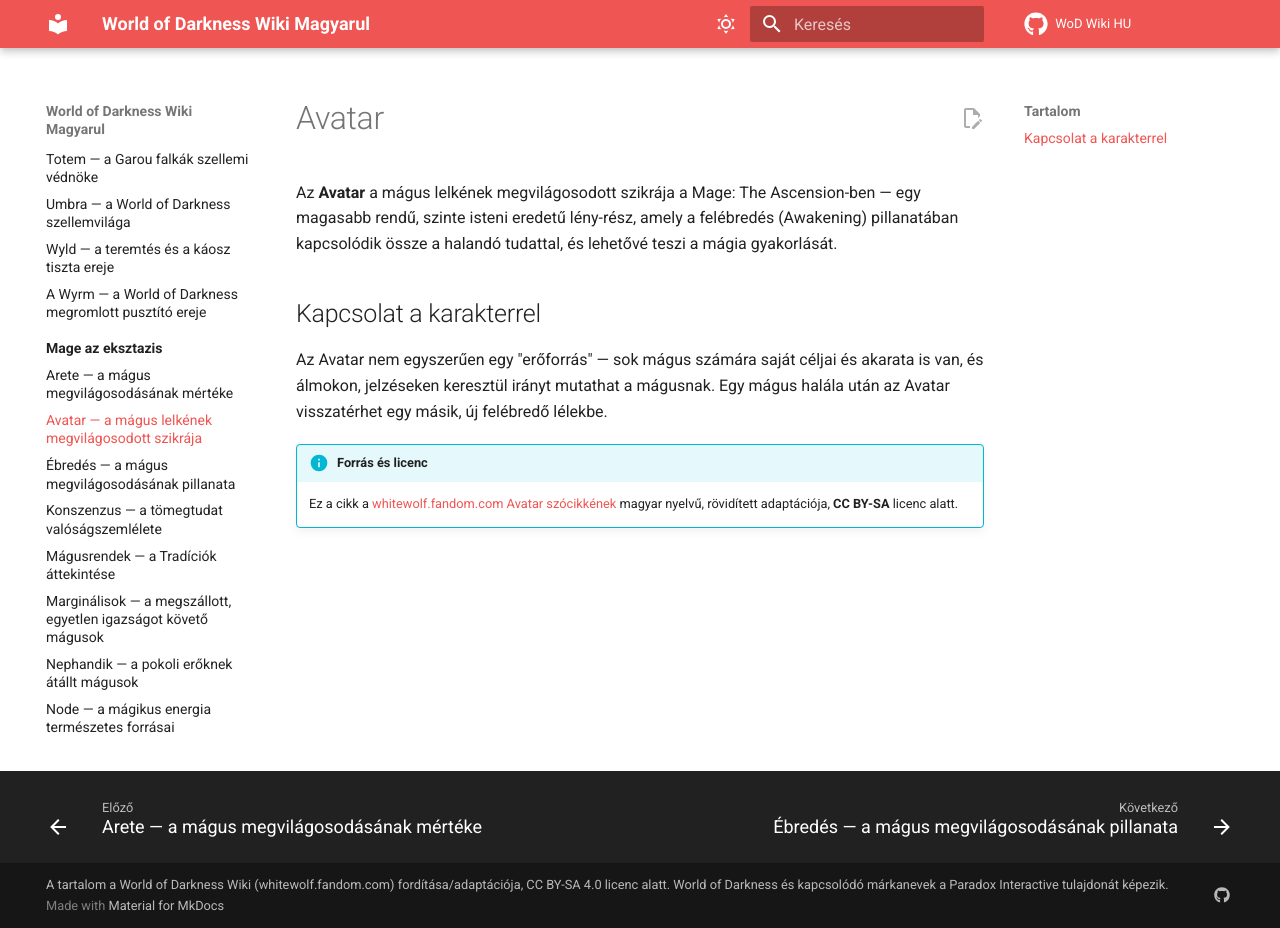
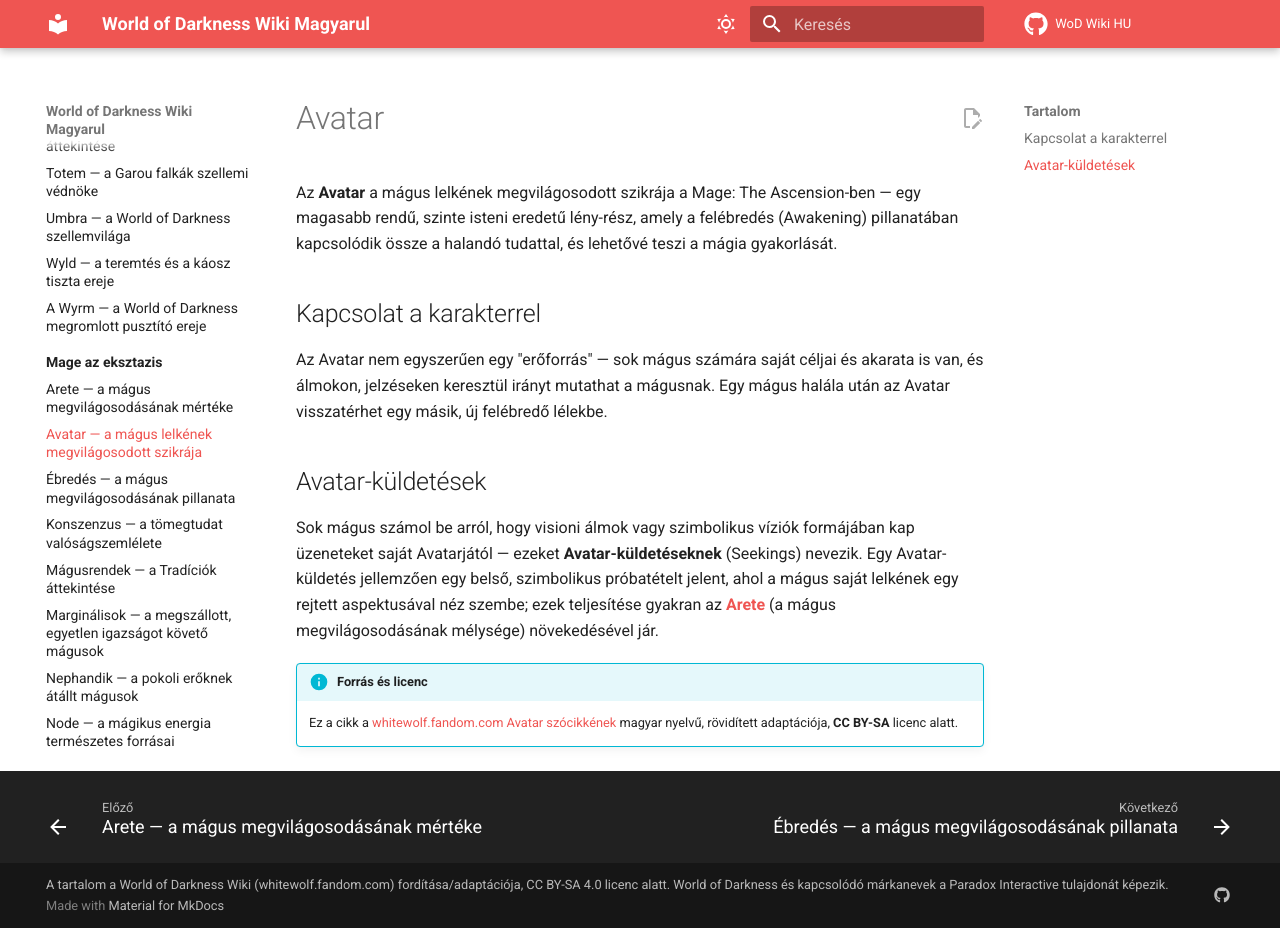
Before and after one commit to davidszentgyorgyi/wod-hu, an MkDocs documentation site: the page built from docs/mage-az-eksztazis/avatar.md, in a window 1280 px wide and 928 px high. Built offline with MkDocs 1.6.1 and Material for MkDocs 9.7.7, drawn with Linux system fonts in a browser that asks for light colours; comment, search, counter and statistics services are not loaded.

Commit message:
Expand Avatar article with Avatar-kuldetesek (Seekings) and link to Arete
Original explanation of symbolic visionary trials that raise Arete.

Co-Authored-By: Claude Sonnet 5 <noreply@anthropic.com>

```diff
--- a/docs/mage-az-eksztazis/avatar.md
+++ b/docs/mage-az-eksztazis/avatar.md
@@ -17,6 +17,14 @@ Az Avatar nem egyszerűen egy "erőforrás" — sok mágus számára saját cél
 álmokon, jelzéseken keresztül irányt mutathat a mágusnak. Egy mágus halála után az Avatar
 visszatérhet egy másik, új felébredő lélekbe.
 
+## Avatar-küldetések
+
+Sok mágus számol be arról, hogy visioni álmok vagy szimbolikus víziók formájában kap
+üzeneteket saját Avatarjától — ezeket **Avatar-küldetéseknek** (Seekings) nevezik. Egy
+Avatar-küldetés jellemzően egy belső, szimbolikus próbatételt jelent, ahol a mágus saját
+lelkének egy rejtett aspektusával néz szembe; ezek teljesítése gyakran az **[Arete](arete.md)**
+(a mágus megvilágosodásának mélysége) növekedésével jár.
+
 !!! info "Forrás és licenc"
     Ez a cikk a [whitewolf.fandom.com Avatar szócikkének](https://whitewolf.fandom.com/wiki/Avatar)
     magyar nyelvű, rövidített adaptációja, **CC BY-SA** licenc alatt.
```
